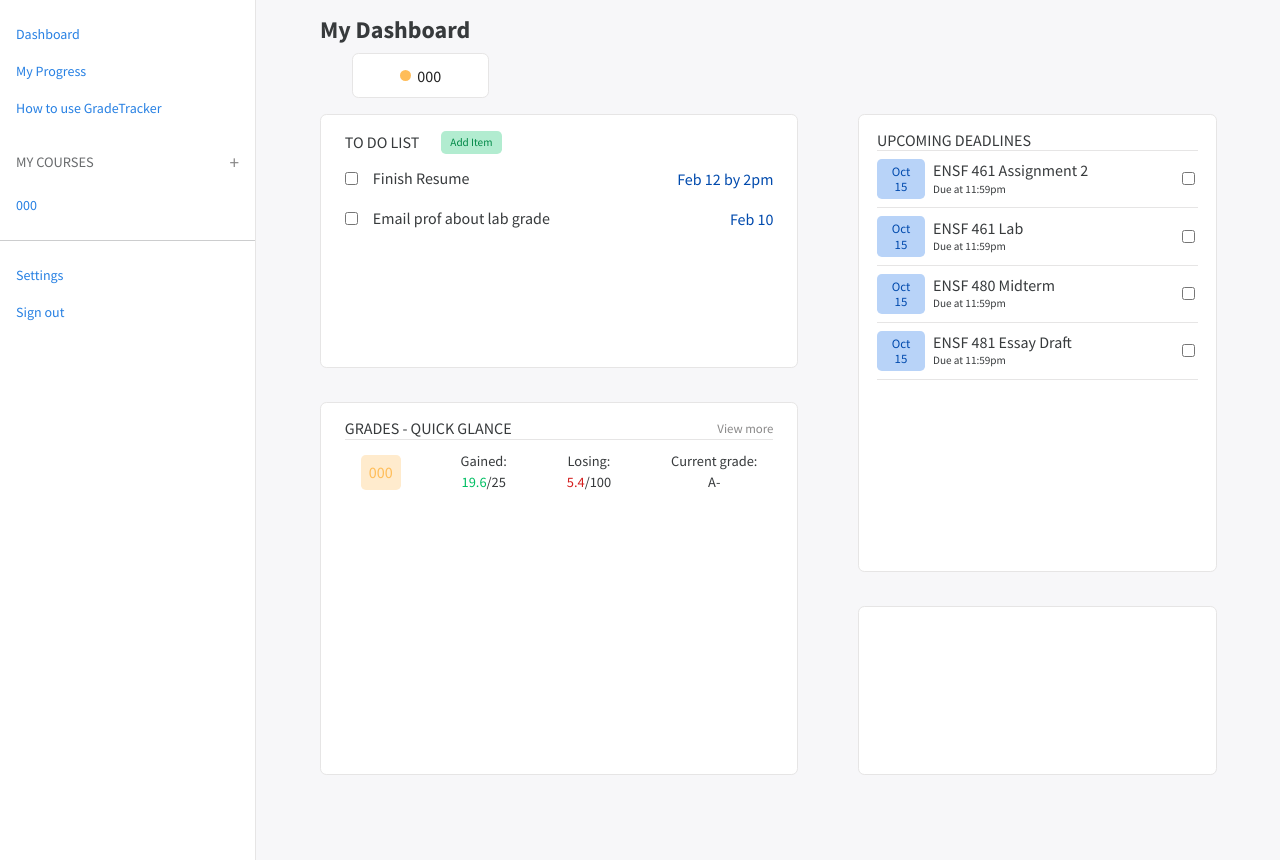
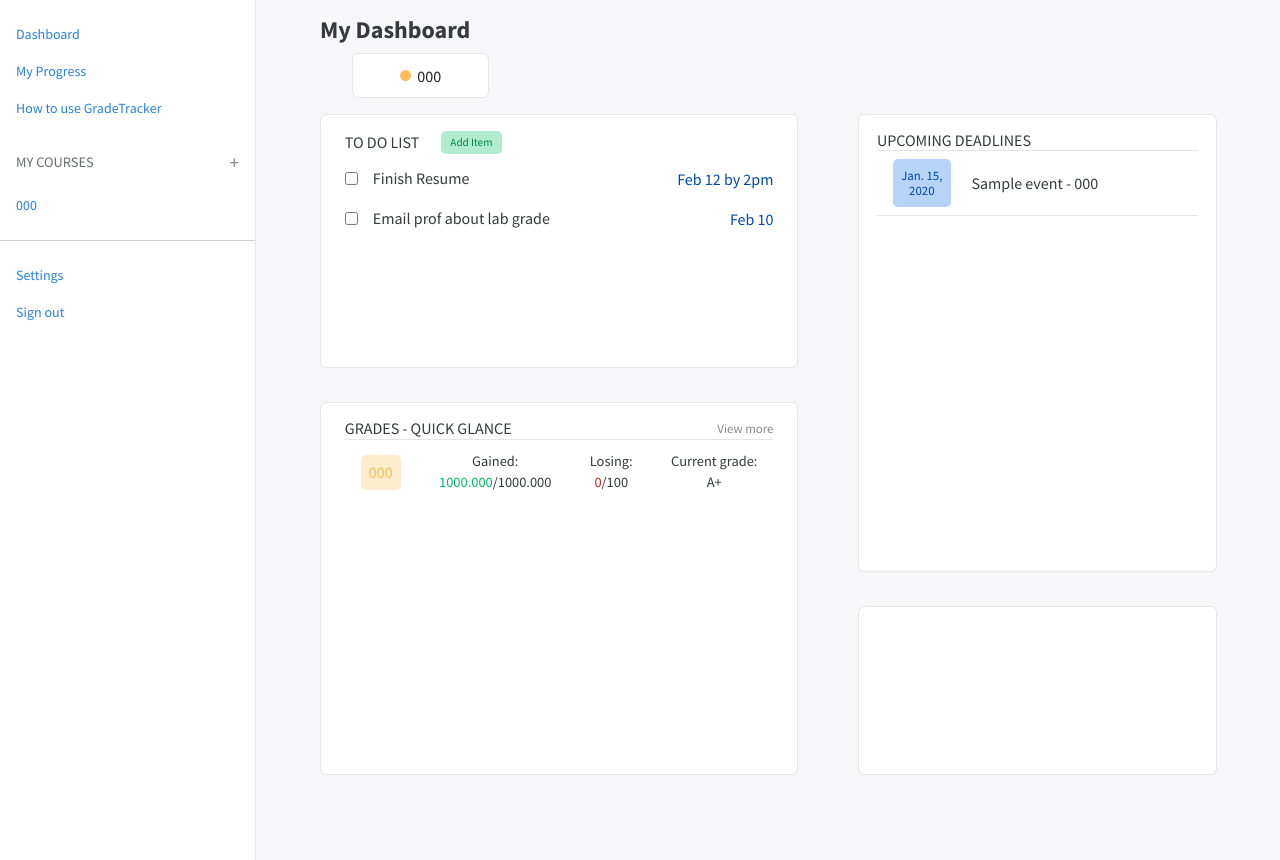
Before and after one commit to podgaietska/GradeTracker-Fullstack-App, a Django app: page / in a window 1280 px wide. Shown: the part 54-914 px from the top of the page. Run offline with Django 4.2, Linux system fonts and the light colour scheme; a user stored in the database is signed in; tables that the repository leaves empty hold one stand-in row (values such as "Sample post"); some libraries are stand-ins or nearby versions.

Commit message:
grades calculations

```diff
--- a/gradeapp/models.py
+++ b/gradeapp/models.py
@@ -13,6 +13,50 @@ class Course(models.Model):
 
     def __str__(self):
         return self.code
+
+    def total_grade_gained(self):
+        total = 0
+        for event in self.event_set.all():
+            if event.student_grade is not None and event.max_grade is not None:
+                total += event.grade
+        return total*100
+
+    def total_grade_possible(self):
+        total = 0
+        for event in self.event_set.all():
+            if event.max_grade is not None:
+                total += event.weight
+        return total*100
+
+    def total_grade_lost(self):
+        total = 0
+        for event in self.event_set.all():
+            if event.student_grade is not None and event.max_grade is not None:
+                total += float(event.weight) - float(event.grade)
+        return total*100
+
+    def grade(self):
+        if self.total_grade_lost() < 10:
+            return 'A+'
+        elif self.total_grade_lost() < 15:
+            return 'A'
+        elif self.total_grade_lost() < 20:
+            return 'A-'
+        elif self.total_grade_lost() < 25:
+            return 'B'
+        elif self.total_grade_lost() < 30:
+            return 'B+'
+        elif self.total_grade_lost() < 40:
+            return 'B-'
+        elif self.total_grade_lost() < 45:
+            return 'C+'
+        elif self.total_grade_lost() < 50:
+            return 'C-'
+        elif self.total_grade_lost() < 55:
+            return 'D'
+        else:
+            return 'F'
+
 
     class Meta:
         ordering = ['code']
--- a/gradeapp/views.py
+++ b/gradeapp/views.py
@@ -12,9 +12,11 @@ import re
 @login_required(login_url='/auth/login')
 def index(request):
     courses = Course.objects.filter(owner=request.user)
+    events = Event.objects.filter(owner = request.user)
 
     context = {
         'courses': courses,
+        'events': events,
     }
     return render(request, 'gradeapp/index.html', context)
 
@@ -177,11 +179,9 @@ def course_home(request, course_id):
 
     total_grades = {component.grading_component.id: 0 for component in course_grading_components}
 
-
     for event in events:
         if event.grading_component.id in total_grades:
             total_grades[event.grading_component.id] += event.grade
-
 
     context = {
         'course': course,
@@ -322,7 +322,6 @@ def edit_grades(request, course_id):
     events = Event.objects.filter(owner = request.user, course=course)
     exam_has_event = {'Final Exam': False, 'Midterm': False, 'Midterm 2': False, 'Final Project': False}
 
-
     total_grades = {component.grading_component.id: 0 for component in course_grading_components}
 
     for event in events:
--- a/gradetracker/static/css/style.css
+++ b/gradetracker/static/css/style.css
@@ -491,9 +491,12 @@
 
 /* Deadlines window */
 
+
+
+
 .upcoming-deadlines-container .view-window-body{
     height: 100%;
-    overflow: auto;
+    overflow-y: scroll;
     display: flex;
     flex-direction: column;
 }
@@ -502,7 +505,7 @@
     display: flex;
     flex-direction: row;
     align-items: center;
-    padding: 0.5rem 0;
+    padding: 0.5rem 1rem;
     width: 100%;
     height: fit-content;
     border-bottom: 1px solid var(--grey2);
@@ -510,9 +513,9 @@
 }
 
 .calendar-event-date{
-    width: 15%;
-    height: 100%;
-    padding: 0.3rem 0;
+    width: 20%;
+    height: 3rem;
+    padding: 0.5rem;
     display: flex;
     flex-direction: column;
     align-items: center;
@@ -525,6 +528,12 @@
 .calendar-event-date h6{
     margin-bottom: 0;
     font-size: 0.8rem;
+    text-align: center;
+}
+
+.calendar-event-info h6{
+    margin-left: 10%;
+    width: 100%;
 }
 
 .calendar-event-info p{
@@ -805,6 +814,11 @@
     background: white;
     border-radius: 0.5rem;
     border: 1px solid var(--grey2);
+    display: flex;
+    flex-direction: column;
+    justify-content: center;
+    align-items: center;
+    overflow-y: auto;
 }
 
 /* Edit Mode */
--- a/templates/gradeapp/index.html
+++ b/templates/gradeapp/index.html
@@ -48,69 +48,7 @@
         </div>
     </div>
     <div class="upcoming-deadlines-container grid-box">
-        <div class="view-window">
-            <div class="view-window-header">
-                <h6>UPCOMING DEADLINES</h6>
-            </div>
-            <div class="view-window-body">
-                <div class="calendar-event">
-                    <div class="calendar-event-date">
-                        <h6>Oct</h6>
-                        <h6>15</h6>
-                    </div>
-                    <div class="calendar-event-info">
-                        <h6>ENSF 461 Assignment 2</h6>
-                        <p>Due at 11:59pm</p>
-                    </div>
-                    <div class="checkbox">
-                        <input type="checkbox" id="checkbox">
-                        <label for="checkbox"></label>
-                    </div>
-                </div>
-                <div class="calendar-event">
-                    <div class="calendar-event-date">
-                        <h6>Oct</h6>
-                        <h6>15</h6>
-                    </div>
-                    <div class="calendar-event-info">
-                        <h6>ENSF 461 Lab</h6>
-                        <p>Due at 11:59pm</p>
-                    </div>
-                    <div class="checkbox">
-                        <input type="checkbox" id="checkbox">
-                        <label for="checkbox"></label>
-                    </div>
-                </div>
-                <div class="calendar-event">
-                    <div class="calendar-event-date">
-                        <h6>Oct</h6>
-                        <h6>15</h6>
-                    </div>
-                    <div class="calendar-event-info">
-                        <h6>ENSF 480 Midterm</h6>
-                        <p>Due at 11:59pm</p>
-                    </div>
-                    <div class="checkbox">
-                        <input type="checkbox" id="checkbox">
-                        <label for="checkbox"></label>
-                    </div>
-                </div>
-                <div class="calendar-event">
-                    <div class="calendar-event-date">
-                        <h6>Oct</h6>
-                        <h6>15</h6>
-                    </div>
-                    <div class="calendar-event-info">
-                        <h6>ENSF 481 Essay Draft</h6>
-                        <p>Due at 11:59pm</p>
-                    </div>
-                    <div class="checkbox">
-                        <input type="checkbox" id="checkbox">
-                        <label for="checkbox"></label>
-                    </div>
-                </div>
-            </div>
-        </div>
+    {% include 'partials/_deadlines.html' %}
     </div>
     {% if courses.count %}
     <div class="grades-container grid-box">
@@ -127,15 +65,15 @@
                     </div>
                     <div class="course-grade-breakdown">
                         <p>Gained:</p>
-                        <p><span id="gained">19.6</span>/25</p>
+                        <p><span id="gained">{% if course.total_grade_gained == 0 %}0{% else %}{{course.total_grade_gained|floatformat:3}}{% endif %}</span>/{% if course.total_grade_possible == 0 %}0{% else %}{{course.total_grade_possible|floatformat:3}}{% endif %}</p>
                     </div>
                     <div class="course-grade-breakdown">
                         <p>Losing:</p>
-                        <p><span id="losing">5.4</span>/100</p>
+                        <p><span id="losing">{% if course.total_grade_lost == 0 %}0{% else %}{{course.total_grade_lost|floatformat:3}}{% endif %}</span>/100</p>
                     </div>
                     <div class="course-estimate">
                         <p>Current grade:</p>
-                        <p>A-</p>
+                        <p>{{course.grade}}</p>
                     </div>
                 </div>
                 {% endfor %}
--- a/templates/partials/_deadlines.html
+++ b/templates/partials/_deadlines.html
@@ -1,4 +1,3 @@
-<div class="upcoming-deadlines-container grid-box">
     <div class="view-window">
         <div class="view-window-header">
             <h6>UPCOMING DEADLINES</h6>
@@ -10,15 +9,10 @@
                     <h6>{{ event.date }}</h6>
                 </div>
                 <div class="calendar-event-info">
-                    <h6>{{ event.title }}</h6>
+                    <h6>{{ event.name }} - {{event.course.code}}</h6>
                     <p>{{ event.due_time }}</p>
-                </div>
-                <div class="checkbox">
-                    <input type="checkbox" id="{{ event.checkbox_id }}">
-                    <label for="{{ event.checkbox_id }}"></label>
                 </div>
             </div>
             {% endfor %}
         </div>
     </div>
-</div>
```
Also changed, not shown: templates/gradeapp/course_home.html (+7 -3 lines).
